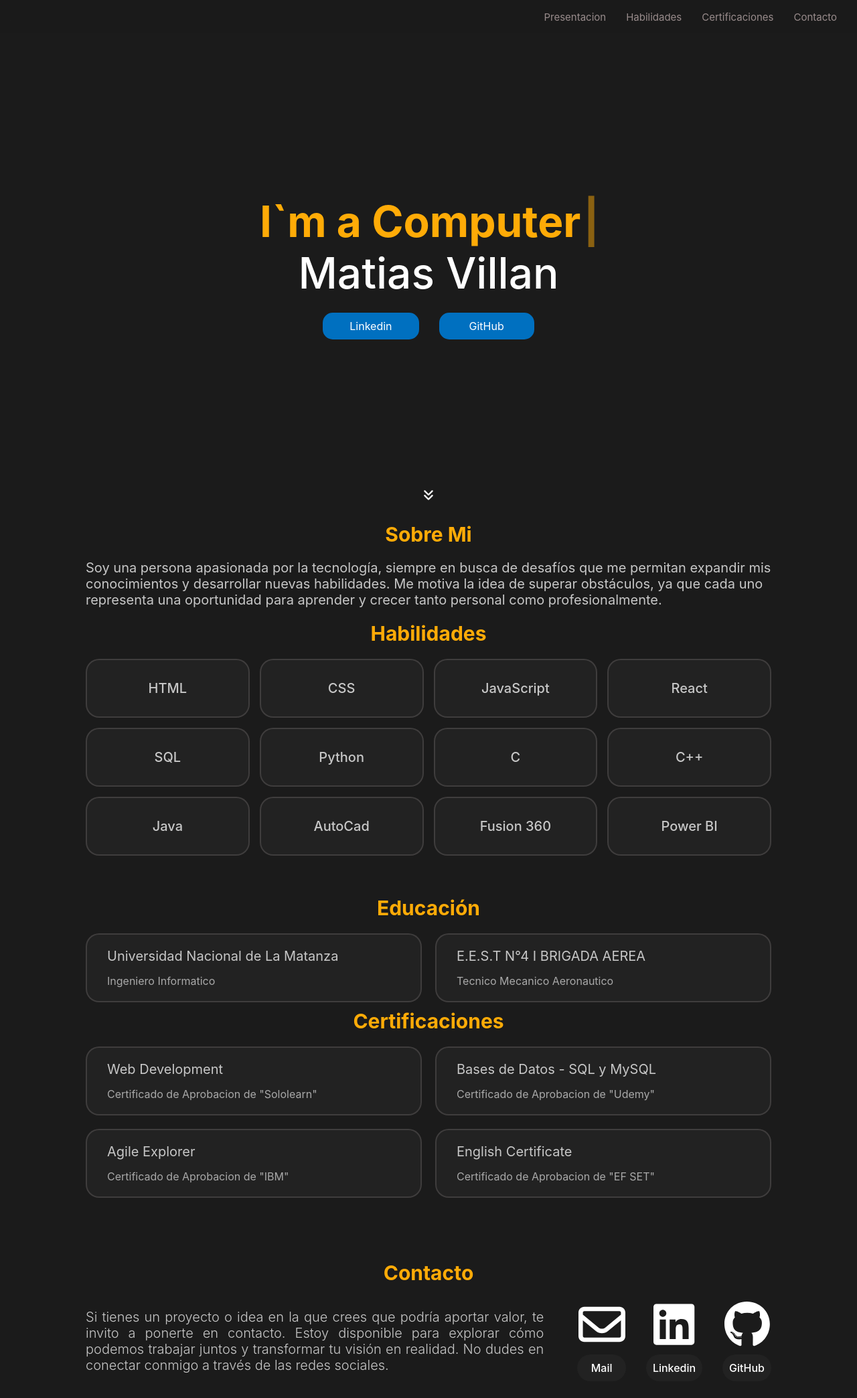
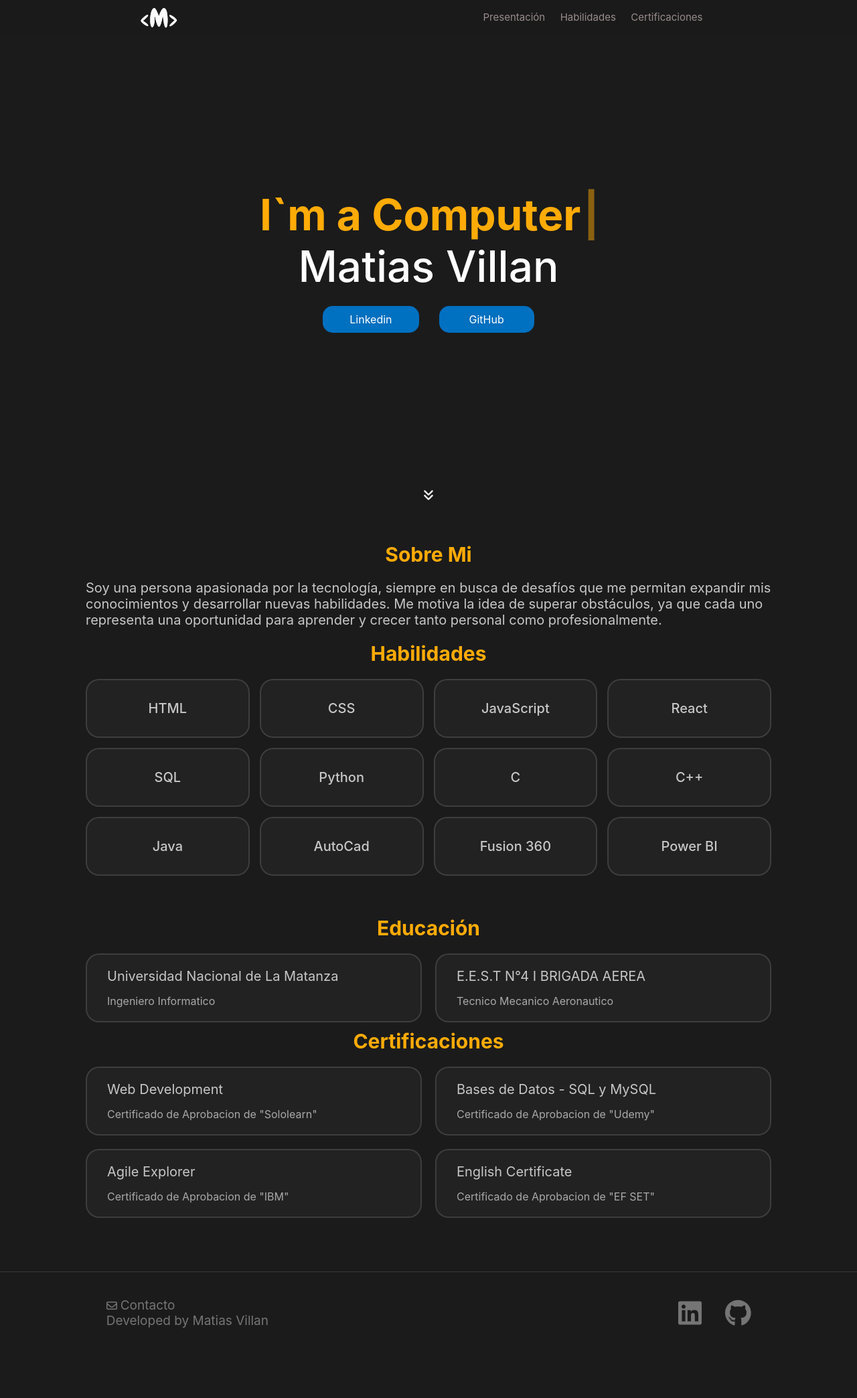
Before and after one commit to MatiasKV0/Prototipo, a React (Vite) app: page / in a window 1280 px wide. Shown: the top 2088 px of the page at 67% size. After the commit the page ends 2023 px from the top, so only its background shows below. Built offline with nearby package versions, Linux system fonts and the light colour scheme.

Commit message:
mejoras header-footer

```diff
--- a/src/componentes/contacto.jsx
+++ b/src/componentes/contacto.jsx
@@ -7,28 +7,26 @@ import { faLinkedin } from '@fortawesome/free-brands-svg-icons'
 
 function Contacto() {
   return (
-    <article id='contacto'>
-      <h2>Contacto</h2>
+<footer className="footer">
       <section className="seccion">
-          <div className='contacto__texto'>
-            <p>Si tienes un proyecto o idea en la que crees que podría aportar valor, te invito a ponerte en contacto. Estoy disponible para explorar cómo podemos trabajar juntos y transformar tu visión en realidad. No dudes en conectar conmigo a través de las redes sociales.</p>
+        <div className="contacto">
+          <div className="contacto-info">
+          <FontAwesomeIcon icon={faEnvelope} className='fa-icon'/>
+            <h4><a className="contacto-link" href="mailto:matiasnicolas.villan@gmail.com?Subject=Consulta%20de%20Servicio">Contacto</a>
+            </h4>
           </div>
-          <div className="contacto__redes">
-            <div className='contacto__iconos'>
-              <FontAwesomeIcon icon={faEnvelope} className='fa-icon'/>
-              <a href="mailto:matiasnicolas.villan@gmail.com?Subject=Consulta%20de%20Servicio">Mail</a>
-            </div>
-            <div className='contacto__iconos'>
-              <FontAwesomeIcon icon={faLinkedin} className='fa-icon'/>
-              <a href="https://www.linkedin.com/in/matias-nicolas-villan/">Linkedin</a>
-            </div>
-            <div className='contacto__iconos'>
-              <FontAwesomeIcon icon={faGithub} className='fa-icon'/>
-              <a href="https://github.com/MatiasKV0">GitHub</a>
-            </div>
-          </div>
+          <h4>Developed by Matias Villan</h4>
+        </div>
+        <div id="redes" className="redes">
+          <a href="https://www.linkedin.com/in/matias-nicolas-villan/">
+          <FontAwesomeIcon icon={ faLinkedin } className='fa-icon'/>
+          </a>
+          <a href="https://github.com/MatiasKV0">
+          <FontAwesomeIcon icon={faGithub} className='fa-icon'/>
+          </a>
+        </div>
       </section>
-    </article>
+    </footer>
   )
 }
 export default Contacto
--- a/src/componentes/navegacion.jsx
+++ b/src/componentes/navegacion.jsx
@@ -1,23 +1,29 @@
 import { useState } from 'react';
+import '../estilos/navegacion.css';
 import { FontAwesomeIcon } from '@fortawesome/react-fontawesome';
 import { faBars } from '@fortawesome/free-solid-svg-icons';
+import Logo from '../imagenes/logo.png';
 
 export default function Navegacion() {
   const [menuOpen, setMenuOpen] = useState(false);
 
-  const toggleMenu = () => {
-    setMenuOpen(!menuOpen);
-  };
+  const toggleMenu = () => setMenuOpen(!menuOpen);
 
   return (
-    <nav>
-        <div><FontAwesomeIcon icon={faBars} className="menu-icon" onClick={toggleMenu} /></div>
-        <ul className={menuOpen ? 'active' : ''}>
-            <li><a href="#inicio">Presentacion</a></li>
-            <li><a href="#habilidades">Habilidades</a></li>
-            <li><a href="#certificaciones">Certificaciones</a></li>
-            <li><a href="#contacto">Contacto</a></li>
+    <header className="header">
+      <div id="logo">
+        <img src={Logo} alt="Logo"/>
+      </div>
+      <div className="botton" onClick={toggleMenu}>
+        <FontAwesomeIcon icon={faBars} />
+      </div>
+      <nav className={`nav ${menuOpen ? 'open' : ''}`}>
+        <ul>
+          <li><a href="#inicio">Presentación</a></li>
+          <li><a href="#habilidades">Habilidades</a></li>
+          <li><a href="#certificaciones">Certificaciones</a></li>
         </ul>
-    </nav>
+      </nav>
+    </header>
   );
 }
--- a/src/componentes/presentacion.jsx
+++ b/src/componentes/presentacion.jsx
@@ -22,7 +22,7 @@ function Presentacion() {
       <div className="Presentacion__Icon">
         <FontAwesomeIcon icon={faAnglesDown} className='fa-icon'/>
       </div>
-    </div>
+  </div>
   )
 }
 
--- a/src/estilos/app.css
+++ b/src/estilos/app.css
@@ -4,25 +4,25 @@
   scroll-margin-top: 60px;
 }
 
-html{
+html {
   scroll-behavior: smooth;
 }
 
-body{
-  margin:0;
+body {
+  margin: 0;
   padding: 0;
   background-color: #1b1b1b;
   font-family: -apple-system, system-ui, BlinkMacSystemFont, 'Segoe UI', Roboto, Oxygen, Ubuntu, Cantarell, 'Open Sans', 'Helvetica Neue', sans-serif;
 }
 
-h1{
+h1 {
   font-size: 4em;
   margin: 0;
   font-weight: 500;
   color: white;
 }
 
-h2{
+h2 {
   font-size: 30px;
   margin: 10px 0 16px 0;
   font-weight: 700;
@@ -35,54 +35,8 @@ h3 {
   animation: colorChange 10s linear infinite;
 }
 
-nav{
-  background-color: #1b1b1bc9;;
-  color: white;
-  padding: 15px 0;
-  text-align: right;
-  backdrop-filter: blur(10px);
-  position: sticky;
-  top: 0;
-  z-index: 1;
-}
-
-nav div {
-  display: flex;
-  justify-content: center;
-}
-
-nav .menu-icon {
-  display: none;
-  font-size: 24px;
-  cursor: pointer;
-  color: white;
-}
-
-nav li{
-  display: inline;
-}
-
-nav ul{
-  margin: 0;
-  padding: 0;
-  list-style: none;
-}
-
-nav a{
-  font-size: 15px;
-  color: rgb(153, 140, 140);
-  font-weight: 400;
-  padding: 0px 30px 0px 0;
-  text-decoration: none;
-}
-
-a:hover{
-  color: #f1356d;
-  cursor: pointer;
-}
-
-article{
-  padding:0 0 30px 0;
+article {
+  padding: 0 0 30px 0;
 }
 
 .seccion {
@@ -90,7 +44,7 @@ article{
   margin: 0 auto;
 }
 
-.seccion p{
+.seccion p {
   color: #c7c7c7;
   font-size: 20px;
 }
@@ -112,30 +66,3 @@ article{
     color: #FF6347; /* Tomato */
   }
 }
-
-@media (max-width: 768px) {
-  nav ul {
-    display: none;
-    flex-direction: column;
-    width: 100%;
-    text-align: center;
-  }
-
-  nav ul.active {
-    display: flex;
-  }
-
-  nav .menu-icon {
-    display: flex;
-    justify-content: center;
-  }
-
-  nav li {
-    display: block;
-    padding: 10px 0;
-  }
-
-  nav a {
-    padding: 10px 0;
-  }
-}
--- a/src/estilos/contacto.css
+++ b/src/estilos/contacto.css
@@ -1,62 +1,67 @@
-#contacto {
-    margin-top: 4em;
+.footer {
+    padding: 3%;
+    margin-top: 50px;
+    border-top: #afafaf33 solid 1px;
   }
 
-#contacto .seccion {
+  footer section {
     display: flex;
-    gap: 50px;
-    flex-direction: column;
+    justify-content: space-between;
+    align-items: center;
   }
 
-.contacto__redes {
+  footer h4 {
+    padding: 0;
+    margin: auto 0;
+    color: rgb(117, 117, 117);
+    font-size: 19px;
+    font-weight: 400;
+  }
+
+  .contacto-info {
     display: flex;
     align-items: center;
-    justify-content: center;
-    gap: 30px;
-    width: 100%;
-    box-sizing: border-box;
+    gap: 5px;
   }
 
-.contacto__texto {
-    text-align: justify;
-    font-weight: 300;
+  .contacto-link {
+    text-decoration: none;
+    color: rgb(117, 117, 117);
   }
 
-.contacto__iconos {
-    display: flex;
-    flex-direction: column;
-    gap: 10px;
-    width: 100%;
-    max-width: 141px;
-    height: 121px;
-    align-items: center;
-    flex: 1;
+  .contacto-link:hover {
+    color: #f1356d;
   }
 
-.contacto__iconos a {
-    text-decoration: none;
-    color: white;
-    background-color: #222222;
-    padding: 10px;
-    border-radius: 20px;
-    font-weight: 500;
+  #redes {
     display: flex;
-    justify-content: center;
-    width: 100%;
-    box-sizing: border-box;
+    gap: 35px;
   }
 
-.contacto__iconos .fa-icon {
-    color: #ffffff;
-    font-size: 70px;
+  .contacto-info .fa-icon{
+    color: rgb(117, 117, 117);
   }
 
-.contacto__iconos a:hover {
-    background-color: #0070c098;
+  #redes .fa-icon {
+    font-size: 40px;
+    transition: transform 0.3s;
+    color: rgb(117, 117, 117);
   }
 
-@media (min-width: 768px) {
-    #contacto .seccion {
-        flex-direction: row;
+  #redes .fa-icon:hover {
+    transform: scale(1.1);
+  }
+
+  @media only screen and (max-width: 800px) {
+    footer section {
+      width: 100%;
+    }
+
+    footer h4 {
+      font-size: 15px;
+    }
+
+    #redes {
+      gap: 20px;
     }
   }
--- /dev/null
+++ b/src/estilos/navegacion.css
@@ -0,0 +1,104 @@
+header {
+    backdrop-filter: blur(10px);
+    background-color: #1b1b1bc9;
+    position: fixed;
+    top: 0;
+    width: 100%;
+    z-index: 1;
+  }
+
+  #logo {
+    display: flex;
+    justify-content: center;
+  }
+
+  #logo img {
+    height: 50px;
+  }
+
+  .header {
+    display: flex;
+    flex-wrap: wrap;
+    justify-content: space-around;
+  }
+
+  nav ul {
+    display: flex;
+    flex-wrap: wrap;
+    list-style: none;
+  }
+
+  nav ul li {
+    padding-right: 1.5em;
+    font-size: 15px;
+  }
+
+  nav ul li a {
+    color: rgb(153, 140, 140);
+    text-decoration: none;
+  }
+
+  header img:hover {
+    filter: drop-shadow(0 0 5px rgba(211, 211, 211, 0.5));
+  }
+
+  header nav ul li a:hover {
+    color: #f1356d;
+    cursor: pointer;
+  }
+
+  .botton {
+    display: none;
+  }
+
+
+  @media only screen and (max-width: 800px) {
+    .header {
+      display: block;
+    }
+
+    .header nav ul {
+      display: block;
+      margin: 1em;
+      padding: 0;
+    }
+
+    .header nav ul li {
+      margin-bottom: 10px;
+      padding: 5px 0;
+      font-size: 20px;
+    }
+
+    #logo {
+      display: none;
+    }
+
+    .botton {
+      display: flex;
+      justify-content: center;
+      color: white;
+      font-size: 25px;
+      padding: 0.5em;
+    }
+
+    .botton:hover{
+        cursor: pointer;
+    }
+
+    .botton img:hover {
+      filter: none;
+    }
+
+    .nav {
+      display: none;
+    }
+
+    .nav.open {
+      display: block;
+    }
+
+    nav li {
+      display: flex;
+      justify-content: center;
+    }
+  }
--- a/src/estilos/presentacion.css
+++ b/src/estilos/presentacion.css
@@ -1,13 +1,12 @@
 .Presentacion{
   background-color: #1b1b1b;
-  min-height: 10vh;
-  max-height: 100vh;
+  height: 100vh;
 }
 
 .Presentacion__Info{
   text-align: center;
   align-content: center;
-  height: 90vh;
+  height: 100vh;
 }
 
 .Presentacion__Info h2{
@@ -63,3 +62,11 @@
     transform: translateX(-50%) translateY(-10px);
   }
 }
+
+@media (max-width: 768px) {
+  .Presentacion__Info h2{
+    font-size: 30px;
+    font-size: 700;
+    margin: 0;
+  }
+}
```
Also changed, not shown: src/imagenes/Logo.png (added). Lines whose indentation alone changed are shown as unchanged.
